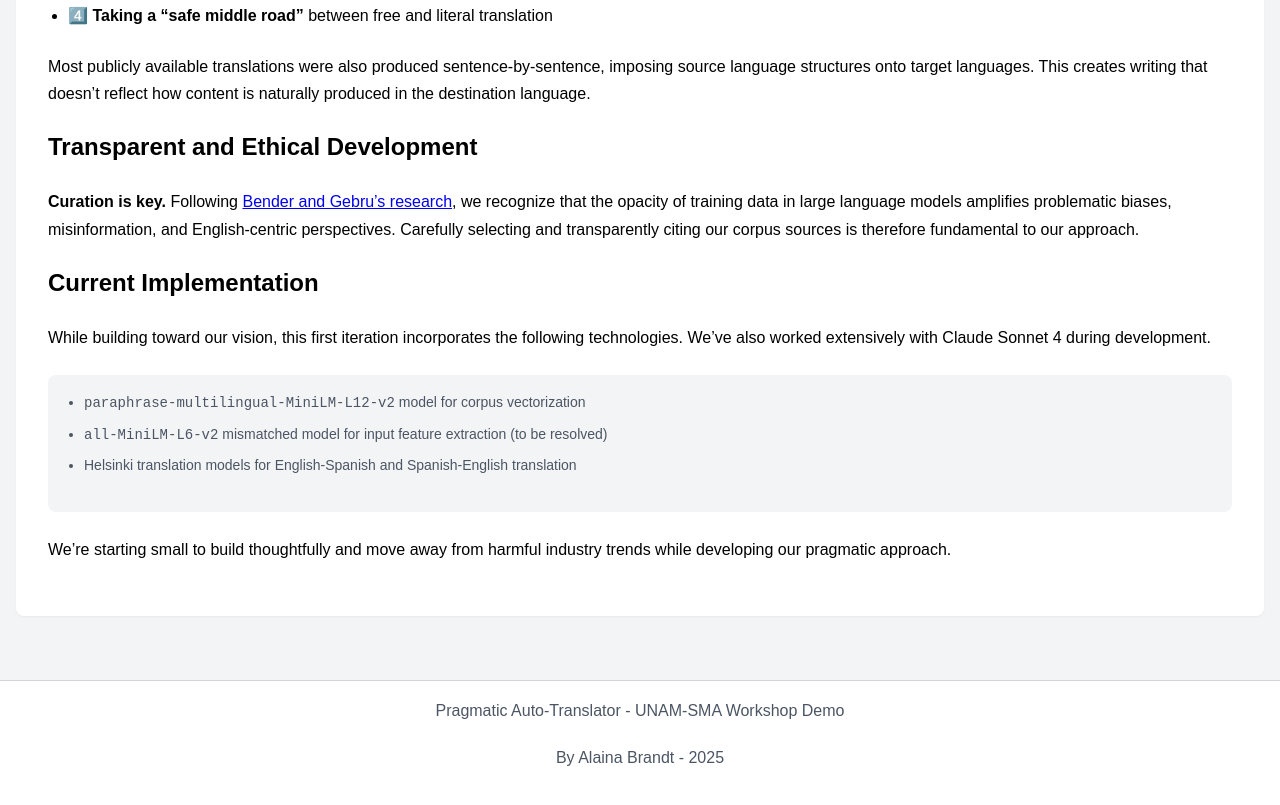
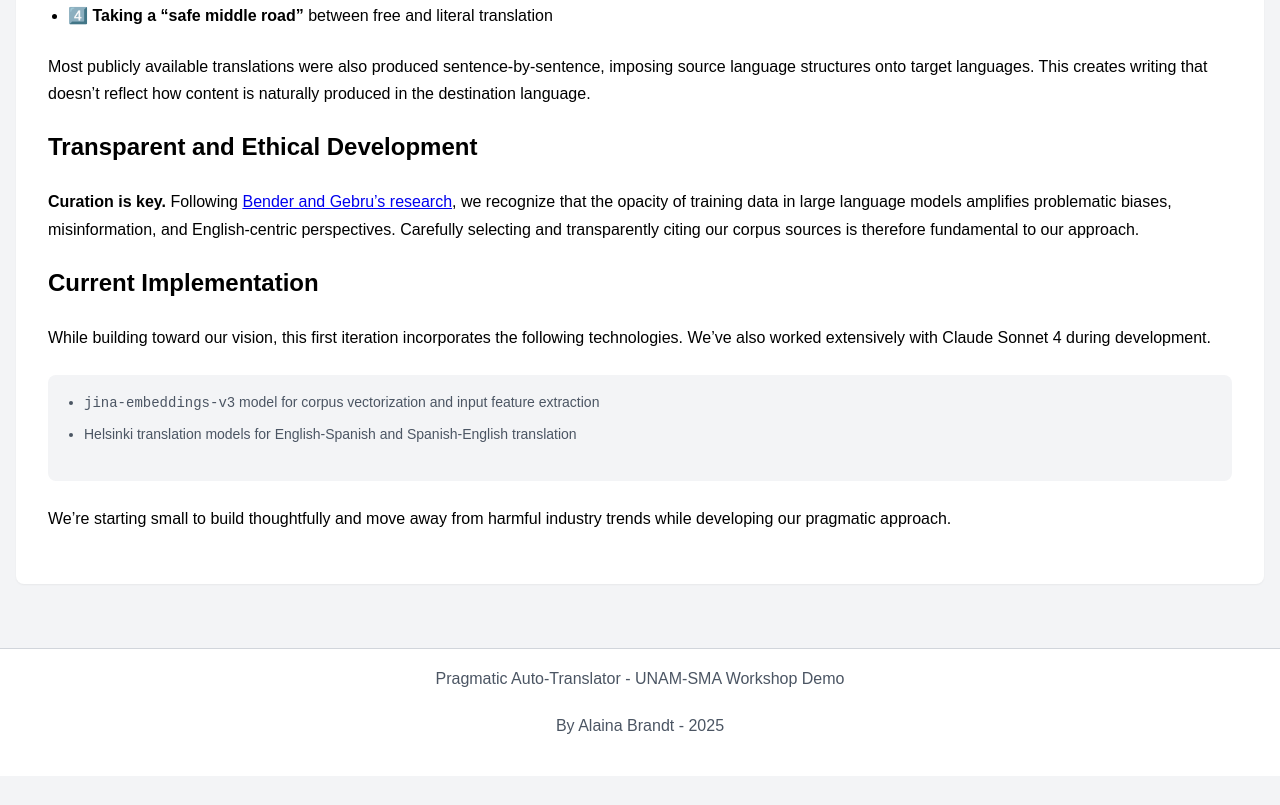
Before and after one commit to alainamb/pragmatic-auto-translator, a plain HTML site: page frontend/about.html in a window 1280 px wide. Shown: the part 1736-2541 px from the top of the page. After the commit the page ends 2512 px from the top, so only its background shows below. Drawn offline with Linux system fonts and the light colour scheme.

Commit message:
Updating About page to jina-embeddings-v3 embedding model

```diff
--- a/frontend/about.html
+++ b/frontend/about.html
@@ -90,8 +90,7 @@
 
             <div class="corpus-info" style="margin-bottom: 1.5rem;">
                 <ul>
-                    <li><code>paraphrase-multilingual-MiniLM-L12-v2</code> model for corpus vectorization</li>
-                    <li><code>all-MiniLM-L6-v2</code> mismatched model for input feature extraction (to be resolved)</li>
+                    <li><code>jina-embeddings-v3</code> model for corpus vectorization and input feature extraction</li>
                     <li>Helsinki translation models for English-Spanish and Spanish-English translation</li>
                 </ul>
             </div>
```
